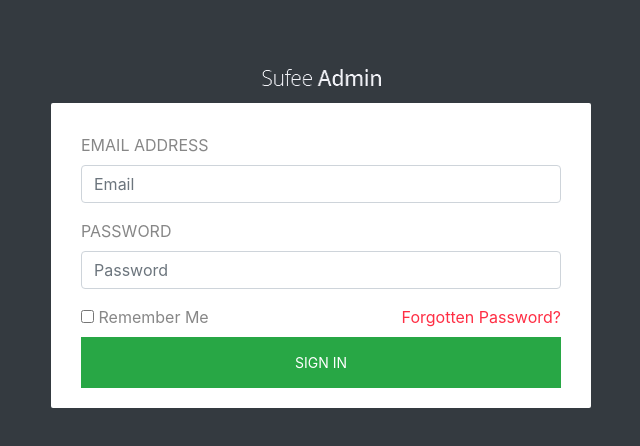
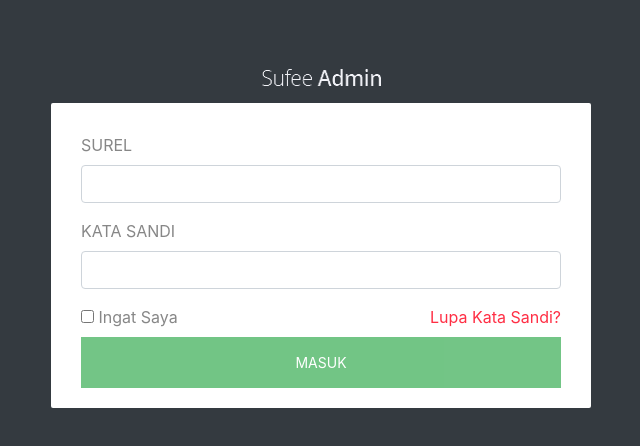
Before and after one commit to maika-kanaka/angular8-safee-admin, an Angular app: page /admin/login in a window 1280 px wide. Shown: the top 446 px of the page, without its empty margins (319-959 px from the left). Built offline with nearby package versions, Linux system fonts and the light colour scheme; what angular-datatables would draw is missing.

Commit message:
validation on reactiveform at page login

```diff
--- a/src/app/admin/login/login.component.html
+++ b/src/app/admin/login/login.component.html
@@ -3,29 +3,79 @@
     <div class="login-content">
       <div class="login-logo">
         <a routerLink="/admin/dashboard">
-                    <img class="align-content" src="assets/images/logo.png" alt="">
+          <img class="align-content" src="assets/images/logo.png" alt="" />
         </a>
       </div>
       <div class="login-form">
-                <form>
+        <form [formGroup]="loginForm">
           <div class="form-group">
-                        <label>Email address</label>
-                        <input type="email" class="form-control" placeholder="Email">
+            <label>Surel</label>
+            <input
+              type="email"
+              formControlName="email"
+              class="form-control"
+              placeholder=""
+            />
+
+            <div
+              *ngIf="
+                loginForm.invalid &&
+                (loginForm.dirty || loginForm.touched) &&
+                loginForm.controls['email'].touched &&
+                loginForm.controls['email'].errors
+              "
+              class="invalid-feedback"
+            >
+              <ng-container *ngIf="loginForm.controls['email'].errors.required">
+                Kolom ini wajib diisi
+              </ng-container>
+
+              <ng-container *ngIf="loginForm.controls['email'].errors.email">
+                Mohon isi dengan format email yang benar
+              </ng-container>
             </div>
+          </div>
+
           <div class="form-group">
-                            <label>Password</label>
-                            <input type="password" class="form-control" placeholder="Password">
+            <label>Kata sandi</label>
+            <input
+              type="password"
+              formControlName="password"
+              class="form-control"
+              placeholder=""
+            />
+
+            <div
+              *ngIf="
+                loginForm.invalid &&
+                (loginForm.dirty || loginForm.touched) &&
+                loginForm.controls['password'].touched &&
+                loginForm.controls['password'].errors
+              "
+              class="invalid-feedback"
+            >
+              <ng-container
+                *ngIf="loginForm.controls['password'].errors.required"
+              >
+                Kolom ini wajib diisi
+              </ng-container>
             </div>
+          </div>
+
           <div class="checkbox">
-                                <label>
-                            <input type="checkbox"> Remember Me
+            <label> <input type="checkbox" /> Ingat Saya </label>
+            <label class="pull-right">
+              <a routerLink="/admin/password/forgot">Lupa Kata Sandi?</a>
             </label>
-                                <label class="pull-right">
-                            <a routerLink="/admin/password/forgot">Forgotten Password?</a>
-                        </label>
+          </div>
 
-                            </div>
-                            <button type="submit" class="btn btn-success btn-flat m-b-30 m-t-30">Sign in</button>
+          <button
+            [disabled]="loginForm.pristine || loginForm.invalid"
+            type="submit"
+            class="btn btn-success btn-flat m-b-30 m-t-30"
+          >
+            Masuk
+          </button>
         </form>
       </div>
     </div>
--- a/src/app/admin/login/login.component.ts
+++ b/src/app/admin/login/login.component.ts
@@ -1,4 +1,5 @@
 import { Component, OnInit, Renderer2  } from '@angular/core';
+import { FormGroup, FormBuilder, Validators } from '@angular/forms';
 
 @Component({
   selector: 'app-login',
@@ -7,7 +8,18 @@ import { Component, OnInit, Renderer2  } from '@angular/core';
 })
 export class LoginComponent implements OnInit {
 
-  constructor(private renderer: Renderer2) { }
+  loginForm: FormGroup;
+
+  constructor(private renderer: Renderer2, private fb: FormBuilder) {
+    this.createForm();
+  }
+
+  createForm() {
+    this.loginForm = this.fb.group({
+      email: ['', [Validators.required, Validators.email]],
+      password: ['', Validators.required]
+    });
+  }
 
   ngOnInit() {
     this.renderer.addClass(document.body, 'bg-dark');
--- a/src/app/app.module.ts
+++ b/src/app/app.module.ts
@@ -13,6 +13,7 @@ import { SidebarRightHeaderComponent } from './admin/sidebar-right-header/sideba
 import { ForgotPasswordComponent } from './admin/forgot-password/forgot-password.component';
 import { UserComponent } from './admin/setting/user/user.component';
 import { UserGroupComponent } from './admin/setting/user-group/user-group.component';
+import { FormsModule, ReactiveFormsModule } from '@angular/forms';
 
 @NgModule({
   declarations: [
@@ -30,6 +31,8 @@ import { UserGroupComponent } from './admin/setting/user-group/user-group.compon
 
     HttpClientModule,
     DataTablesModule,
+    ReactiveFormsModule,
+    FormsModule,
 
     AppRoutingModule
   ],
--- a/src/styles.scss
+++ b/src/styles.scss
@@ -6,3 +6,7 @@
 @import "../node_modules/datatables.net-bs4/css/dataTables.bootstrap4.min.css";
 
 @import "assets/css/style.css";
+
+.invalid-feedback {
+    display: block;
+}
```
Lines whose indentation alone changed are shown as unchanged.
